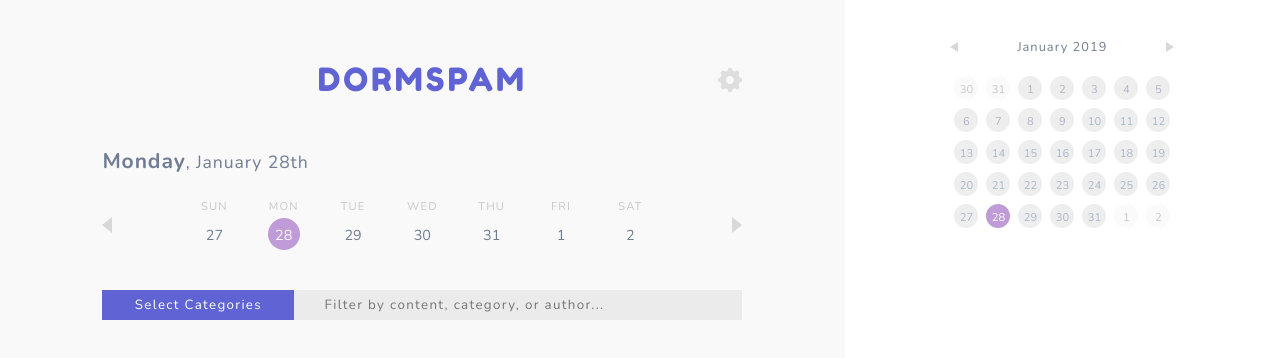
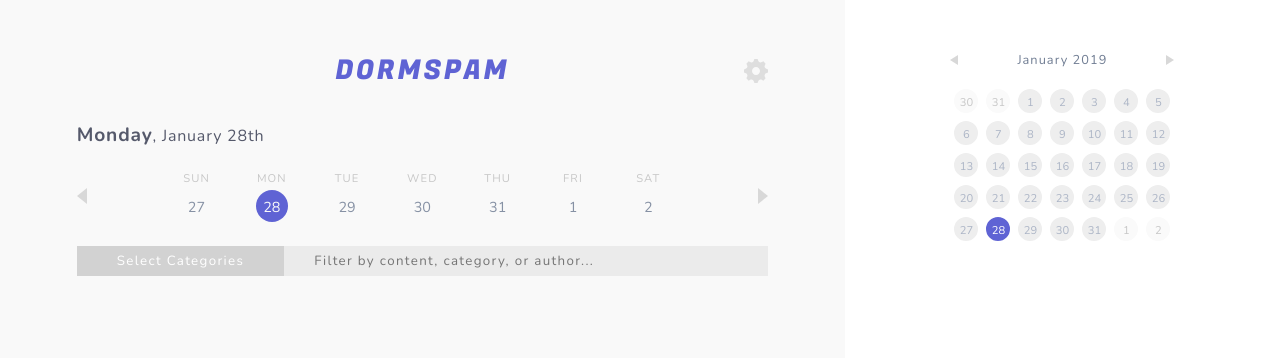
Before and after one commit to dormspam/frontend, a React (Create React App) app: page / in a window 1280 px wide. Shown: the top 358 px of the page. Built offline with nearby package versions, Linux system fonts and the light colour scheme.

Commit message:
featuring dynamically colored feed

```diff
--- a/src/App.js
+++ b/src/App.js
@@ -16,7 +16,7 @@ class App extends Component {
             <meta charset="utf-8" />
             <meta name="viewport" content="width=device-width, initial-scale=1, shrink-to-fit=no" />
             <meta name="theme-color" content="#5f63d4" />
-            <link href="https://fonts.googleapis.com/css?family=Fredoka+One|Nunito:300,400,600,700" rel="stylesheet" />
+            <link href="https://fonts.googleapis.com/css?family=Fugaz+One|Nunito:300,400,600,700" rel="stylesheet" />
             <title>Dormspam</title>
           </Helmet>
 
--- a/src/components/home/HomeView.css
+++ b/src/components/home/HomeView.css
@@ -7,15 +7,14 @@
 
 .HomeView .left {
   background: #F9F9F9;
-  padding: 60px;
-  padding-left: 8%;
-  padding-right: 8%;
+  padding: 6%;
+  padding-top: 4%;
   width: 66%;
 }
 
 .HomeView .right {
   background: #FFF;
-  padding: 3%;
+  padding: 4%;
   width: 34%;
 }
 
--- a/src/components/home/feed/HomeFeedView.js
+++ b/src/components/home/feed/HomeFeedView.js
@@ -16,6 +16,7 @@ class HomeFeedView extends Component {
     this.organizeData = this.organizeData.bind(this);
     this.getAllEvents = this.getAllEvents.bind(this);
     this.getEventsByTime = this.getEventsByTime.bind(this);
+    this.getColorForTime = this.getColorForTime.bind(this);
   }
 
   componentWillReceiveProps(nextProps) {
@@ -53,8 +54,8 @@ class HomeFeedView extends Component {
     for (let i=0; i < sortedTimes.length; i++) {
       eventsDisplay.push(
         <div className="timeline" key={moment(sortedTimes[i]).valueOf() * 1000 + i}>
-          <div className="sideline">
-            <div className="ball"></div>
+          <div className="sideline" style={{background: this.getColorForTime(sortedTimes[i])}}>
+            <div className="ball" style={{background: this.getColorForTime(sortedTimes[i])}}></div>
           </div>
         </div>
       );
@@ -76,11 +77,12 @@ class HomeFeedView extends Component {
 
     for (let i = 0; i < events.length; i++) {
       formatted.push(
-        <div className="timeevents" key={events[i].uid}>
+        <div className="timeevents" key={events[i].uid} style={{borderLeft: '3px solid ' + this.getColorForTime(events[i].start_time)}}>
           <div className="sidespace" />
           <HomeFeedEventView
             event={events[i]}
             selected={this.props.selectedEvent.uid === events[i].uid}
+            color={this.getColorForTime(events[i].start_time)}
             onClick={this.props.onSelectEvent} />
         </div>
       );
@@ -89,10 +91,17 @@ class HomeFeedView extends Component {
     return formatted;
   }
 
+  getColorForTime(time) {
+    let hour = moment(time).format("H");
+    const colors = ["#E7C86F", "#F0B65A", "#ED9B59", "#E5815E", "#DB7574", "#E163AC",
+                    "#C85CE7", "#A26AE6", "#8873E5", "#6F73F1", "#606EE7", "#5780DC",
+                    "#658BD5", "#6AA4EB", "#7DB9EB", "#5FBCE2", "#38C0E2", "#66C7DD",
+                    "#6FD5DE", "#60D7C3", "#73E9A1", "#A8EA75", "#AADE6E", "#D5EB7A"];
+    return colors[parseInt(hour)];
+  }
+
   render() {
     this.organizeData();
-
-    console.log(this.getAllEvents());
 
     return (
       <div className="HomeFeedView">
--- a/src/components/home/header/HomeHeaderView.css
+++ b/src/components/home/header/HomeHeaderView.css
@@ -2,7 +2,6 @@
   display: flex;
   align-items: center;
   justify-content: space-between;
-  margin-bottom: 48px;
 }
 
 .HomeHeaderView .empty-space {
@@ -11,8 +10,8 @@
 
 .HomeHeaderView .logo {
   color: #5f63d4;
-  font-size: 2em;
-  font-family: "Fredoka One", cursive;
+  font-size: 1.7em;
+  font-family: "Fugaz One";
   font-weight: 400;
   letter-spacing: 0.1em;
   text-align: center;
--- a/src/components/home/selection/HomeSelectionFilter.css
+++ b/src/components/home/selection/HomeSelectionFilter.css
@@ -1,5 +1,5 @@
 .HomeSelectionFilter {
-  margin-top: 40px;
+  margin-top: 1.5em;
   margin-bottom: 30px;
 }
 
@@ -31,7 +31,7 @@
 .HomeSelectionFilter .dropbutton {
   font-family: "Nunito";
   letter-spacing: 0.1em;
-  background-color: #5F63D4;
+  background-color: #D2D2D2;
   cursor: pointer;
   color: #FFF;
   width: 100%;
@@ -43,7 +43,7 @@
 }
 
 .HomeSelectionFilter .active {
-  background-color: #5257D3;
+  background-color: #D2D2D2;
   color: #FFF;
 }
 
--- a/src/components/home/selection/HomeSelectionView.css
+++ b/src/components/home/selection/HomeSelectionView.css
@@ -1,8 +1,6 @@
 .HomeSelectionView h1 {
-  color: #707d93;
-  font-size: 28px;
-  font-weight: 400;
-  margin-bottom: 24px;
+  color: #55596B;
+  margin-bottom: 1.4em;
 }
 
 .HomeSelectionView h1 strong {
@@ -10,7 +8,7 @@
 }
 
 .HomeSelectionView h1 {
-  font-size: 1.1em;
+  font-size: 1em;
   font-weight: 400;
   letter-spacing: 0.05em;
 }
--- a/src/components/home/selection/HomeSelectionWeekBarDayItem.css
+++ b/src/components/home/selection/HomeSelectionWeekBarDayItem.css
@@ -19,7 +19,7 @@
 }
 
 .HomeSelectionWeekBarDayItem.active .circle {
-  background: #BF9BD8;
+  background: #5F63D4;
   border-radius: 16px;
   height: 32px;
   width: 32px;
@@ -33,7 +33,7 @@
 }
 
 .HomeSelectionWeekBarDayItem .circle .day {
-  color: #707D93;
+  color: #8691A4;
   line-height: 34px;
   text-align: center;
 }
@@ -44,10 +44,10 @@
 }
 
 .HomeSelectionWeekBarDayItem.active .circle:hover {
-  background-color: #A876CB;
+  background-color: #474BCC;
   cursor: pointer;
 }
 
 .HomeSelectionWeekBarDayItem.active .circle .day {
-  color: #fff;
+  color: #F9F9F9;
 }
--- a/src/components/home/sidebar/HomeSidebarCalendar.js
+++ b/src/components/home/sidebar/HomeSidebarCalendar.js
@@ -39,7 +39,6 @@ class HomeSidebarCalendar extends Component {
   /* 0 is sunday, 1 is monday, etc */
   selectDay(event) {
     let target = event.target;
-    console.log(target);
 
     while (target.getAttribute("moment") === null) {
       target = target.parentElement;
--- a/src/components/home/sidebar/HomeSidebarCalendarDayItem.css
+++ b/src/components/home/sidebar/HomeSidebarCalendarDayItem.css
@@ -27,15 +27,14 @@
 }
 
 .HomeSidebarCalendarDayItem.active .circle {
-  background-color: #BF9BD8;
+  background-color: #5F63D4;
   color: #fff;
 }
 
 .HomeSidebarCalendarDayItem .circle:hover {
-  background-color: #CCCCCC;
-  color: #FFF;
+  background-color: #E4E4E4;
 }
 
 .HomeSidebarCalendarDayItem.active .circle:hover {
-  background-color: #AA7CC9;
+  background-color: #464ACC;
 }
--- a/src/components/settings/SettingsView.css
+++ b/src/components/settings/SettingsView.css
@@ -13,7 +13,7 @@
 
 .SettingsView .left a .bartitle {
   font-size: 1.3em;
-  font-family: "Fredoka One";
+  font-family: "Fugaz One";
   font-weight: 400;
   letter-spacing: 0.08em;
   text-align: left;
--- a/src/components/settings/SettingsView.js
+++ b/src/components/settings/SettingsView.js
@@ -22,7 +22,6 @@ class SettingsView extends Component {
         user: response.data
       });
 
-      console.log(response.data);
     }).catch(error => {
       window.location.href = "https://dormspam-calendar.herokuapp.com/users/oidc";
     });
--- a/src/components/settings/frequency/FrequencyView.js
+++ b/src/components/settings/frequency/FrequencyView.js
@@ -44,7 +44,7 @@ class FrequencyView extends Component {
           <h1>How often do you want your digest?</h1>
           <div className="line">
             <p>Once every</p>
-            <label class="custom-select">
+            <label className="custom-select">
               <select defaultValue={this.state.frequency} onChange={this.handleChange}>
                 {optionTags}
               </select>
```
